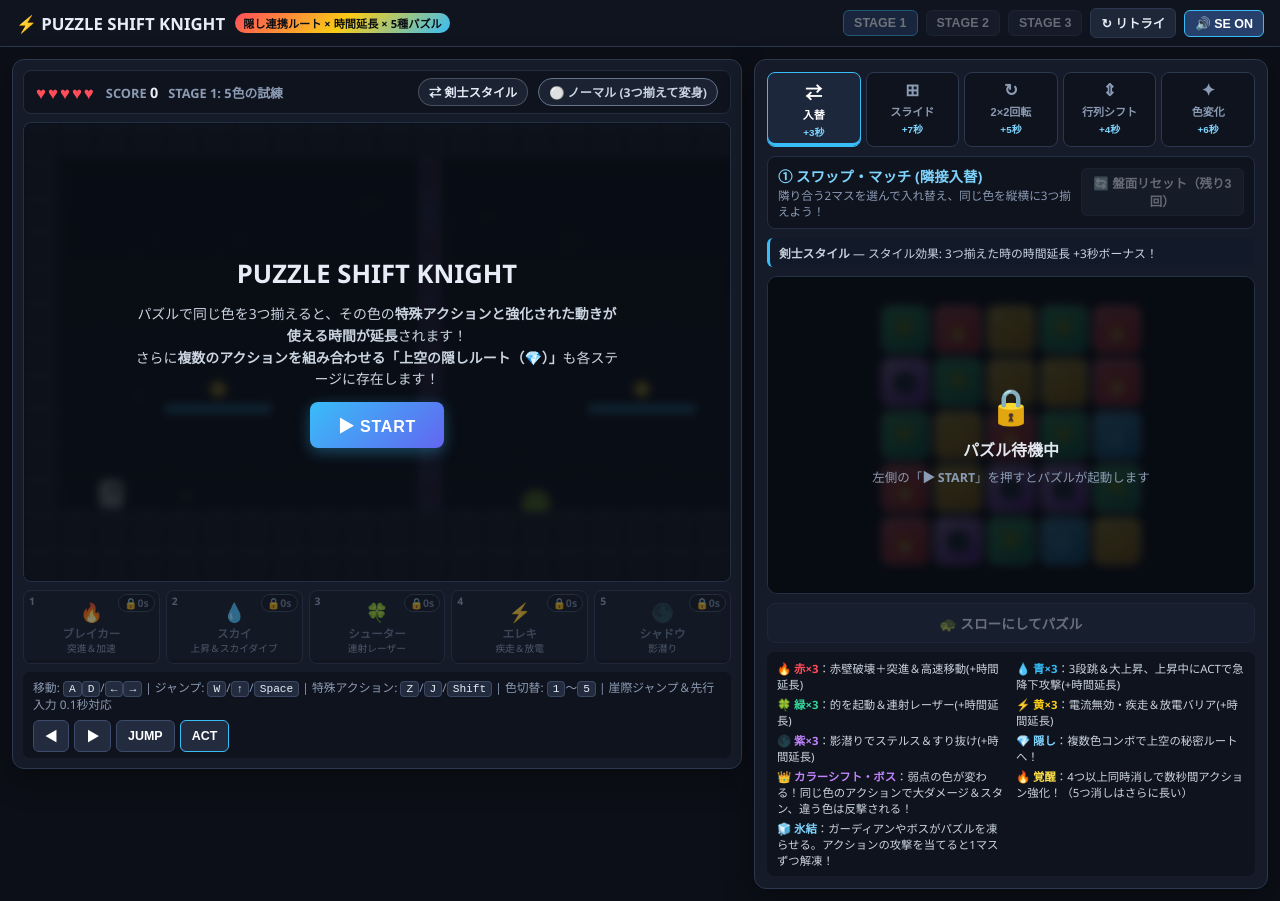
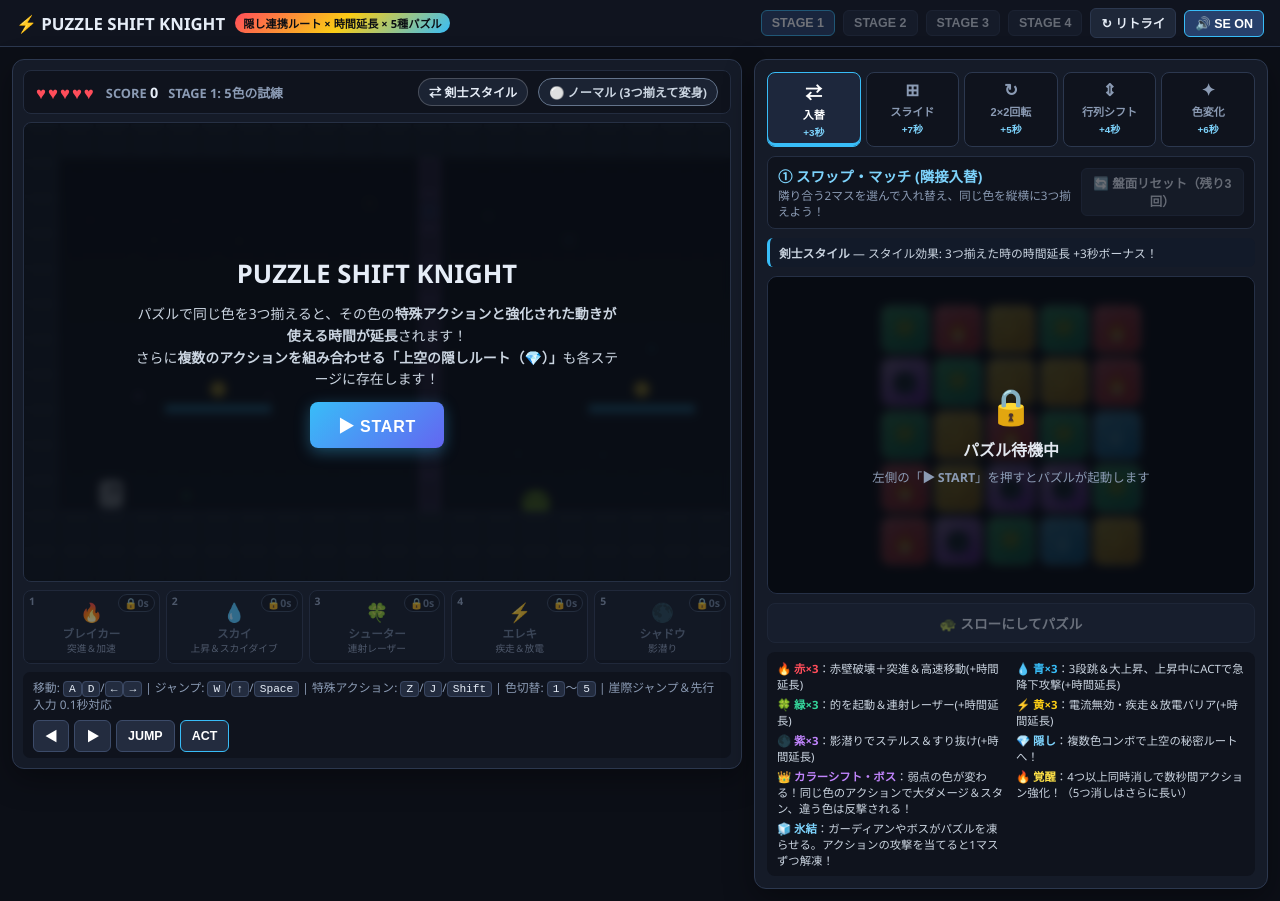
Before and after one commit to yoshimuraneo-netizen/puzzle-shift-knight, a plain HTML site: page index.html in a window 1280 px wide. Drawn offline with Linux system fonts and the light colour scheme.

Commit message:
Update PUZZLE SHIFT KNIGHT: add STAGE 4 final trial and move color-shift boss to stage 4

```diff
--- a/index.html
+++ b/index.html
@@ -680,6 +680,7 @@
     <button class="btn-sm active" id="btnStage1" disabled title="ステージ選択はできません" onclick="game.selectStage(0); this.blur()">STAGE 1</button>
     <button class="btn-sm" id="btnStage2" disabled title="ステージ選択はできません" onclick="game.selectStage(1); this.blur()">STAGE 2</button>
     <button class="btn-sm" id="btnStage3" disabled title="ステージ選択はできません" onclick="game.selectStage(2); this.blur()">STAGE 3</button>
+    <button class="btn-sm" id="btnStage4" disabled title="ステージ選択はできません" onclick="game.selectStage(3); this.blur()">STAGE 4</button>
     <button class="btn-sm" onclick="game.retryStage(); this.blur()">↻ リトライ</button>
     <button class="btn-sm active" id="btnSound" onclick="sfx.toggle(); this.blur()">🔊 SE ON</button>
   </div>
@@ -1823,11 +1824,28 @@ const STAGES = [
       '#     o      R     F     P  #            M     G   ###################  R                M    X  #',
       '#    ===     R           P  #     K      M     G   #                 #  R                M   ### #',
       '#            R     E     P  #   #####  F M     G   #          C  Y   #  R           W    M       #',
-      '#  @         R    ###    P  #          H M     G   #          #  Y   #  R   Q   o  ### E M   o   #',
+      '#  @         R    ###    P  #          H M     G   #          #  Y   #  R       o  ### E M   o   #',
       '#############R###########P###############M#####G####SSSSSS#####  Y###R##R################M########',
-      '##################################################################################################'
-    ]
-  }
+      '##################################################################################################',
+    ]},
+  {
+    name: 'STAGE 4: 最終の試練',
+    secretHint: '✨秘密ルート: 🌑紫影潜り → 💧青で大上昇 → 🍀緑で的撃ち → ⚡黄放電！',
+    map: [
+      '################################################################################################',
+      '            P         M         R         G           Y         P         M         R           ',
+      '            P         M         R         G           Y         P         M         R           ',
+      '            P         M         R         G           Y         P         M         R           ',
+      '            P         M         R         G           Y         P         M         R           ',
+      '            P         M         R         G           Y         P         M         R           ',
+      '            P         M   **    R         G        +  Y         P   oo    M         R           ',
+      '            P  oo     M  ====   R         G      **   Y  ? + B  P  ====   M    +    R           ',
+      '            P ====    M      F  R         G           Y  =====  P      F  M         R           ',
+      '            P         M  F      R  o      G           Y         P  F      M     o   R   o  +  o ',
+      '   @  o oE  P   K  E  M         R H E T   G  C E      Y   W  K  P    E    M   W  K  R    Q  X   ',
+      '############P#########M#########R#########G#####SSSSSSY#########P#########M##SSSSSS#R###########',
+      '################################################################################################',
+    ]}
 ];
 
 /* =========================================================
@@ -1842,7 +1860,7 @@ class ActionGame {
     this.TILE = 32;
     this.stageIndex = 0;
     this.score = 0;
-    this.stageScores = [0, 0, 0];
+    this.stageScores = Array(STAGES.length).fill(0);
     this.stageStartScore = 0;
     this.lastTotalScore = null;
     this.playFrames = 0;
@@ -1960,7 +1978,7 @@ class ActionGame {
         // 最終ステージをクリアして最初から遊ぶときはスコア・記録をリセットする
         if (this.stageIndex === STAGES.length - 1) {
           this.score = 0;
-          this.stageScores = [0, 0, 0];
+          this.stageScores = Array(STAGES.length).fill(0);
           this.playFrames = 0;
           if (window.puzzles) { puzzles.maxChain = 0; puzzles.moveCount = 0; }
         }
@@ -1983,14 +2001,14 @@ class ActionGame {
   // リトライ: 同じステージからやり直す(スコアは0に初期化する)
   retryStage() {
     this.score = 0;
-    this.stageScores = [0, 0, 0];
+    this.stageScores = Array(STAGES.length).fill(0);
     this.loadStage(this.stageIndex, false);
   }
 
   // ステージ選択: 選んだステージから新しく始める(前のスコアは加算されず0から)
   selectStage(idx) {
     this.score = 0;
-    this.stageScores = [0, 0, 0];
+    this.stageScores = Array(STAGES.length).fill(0);
     this.loadStage(idx, false);
   }
 
@@ -2001,12 +2019,12 @@ class ActionGame {
     this.puzzlePaused = false;
     if (showTitle) {
       this.score = 0;
-      this.stageScores = [0, 0, 0];
+      this.stageScores = Array(STAGES.length).fill(0);
       this.playFrames = 0;
       if (window.puzzles) { puzzles.maxChain = 0; puzzles.moveCount = 0; }
     }
     this.stageStartScore = this.score;
-    [1, 2, 3].forEach(n => document.getElementById('btnStage' + n).classList.toggle('active', idx === n - 1));
+    [1, 2, 3, 4].forEach(n => document.getElementById('btnStage' + n).classList.toggle('active', idx === n - 1));
 
     const data = STAGES[idx];
     document.getElementById('hudStageName').textContent = data.name;
@@ -2058,7 +2076,7 @@ class ActionGame {
         else if (ch === 'F') this.enemies.push({ type: 'drone', col: c, x: wx + 4, y: wy + 4, baseY: wy + 4, w: 24, h: 22, vx: 1.1, t: Math.random() * 6, hp: 1, maxHp: 1, hitCd: 0 });
         else if (ch === 'W') this.enemies.push({ type: 'guardian', col: c, x: wx, y: wy - 4, w: 32, h: 36, vx: -0.65, hp: 3, maxHp: 3, hitCd: 0, freezeCd: 600, charging: 0 });
         else if (ch === 'Q') {
-          // ステージ3終盤のカラーシフト・ボス(HP10・4秒ごとに弱点の色が変わる)
+          // 終盤のカラーシフト・ボス(HP10・4秒ごとに弱点の色が変わる)
           const b0 = 1 + Math.floor(Math.random() * 5);
           let b1 = 1 + Math.floor(Math.random() * 5);
           while (b1 === b0) b1 = 1 + Math.floor(Math.random() * 5);
@@ -2692,7 +2710,7 @@ class ActionGame {
       if (window.puzzles) puzzles.setActive(false);
       // 死亡時はスコアを0に初期化する(ステージごとの内訳もリセット)
       this.score = 0;
-      this.stageScores = [0, 0, 0];
+      this.stageScores = Array(STAGES.length).fill(0);
       this.stageStartScore = 0;
       this.updateHUD(true);
       this.screenFlash('#ef4444', 14);
@@ -3122,7 +3140,7 @@ class ActionGame {
     // ボス戦: 近づくと出現し、定期的にお邪魔ブロックを降らせて弾を撃つ
     const boss = this.boss;
     if (boss && !boss.dead) {
-      if (!boss.activated && this.stageIndex === 2 && Math.abs(p.x - boss.x) < 360) {
+      if (!boss.activated && Math.abs(p.x - boss.x) < 360) {
         boss.activated = true;
         boss.rainCd = 420;
         boss.shootCd = 90;
@@ -3258,10 +3276,11 @@ class ActionGame {
     const maxChain = window.puzzles ? puzzles.maxChain : 0;
     const moves = window.puzzles ? puzzles.moveCount : 0;
     const rankOf = (v) => v >= 4 ? 'S' : v >= 3 ? 'A' : v >= 2 ? 'B' : 'C';
-    const timeScore = timeSec <= 300 ? 4 : timeSec <= 480 ? 3 : timeSec <= 720 ? 2 : 1;
+    // 4ステージ分の目安(3ステージ時の4/3倍: タイムS 6:40/A 10:40/B 16:00、手数S 110/A 160/B 240)
+    const timeScore = timeSec <= 400 ? 4 : timeSec <= 640 ? 3 : timeSec <= 960 ? 2 : 1;
     const hpScore = hp >= 5 ? 4 : hp >= 4 ? 3 : hp >= 3 ? 2 : 1;
     const chainScore = maxChain >= 4 ? 4 : maxChain >= 3 ? 3 : maxChain >= 2 ? 2 : 1;
-    const moveScore = moves <= 80 ? 4 : moves <= 120 ? 3 : moves <= 180 ? 2 : 1;
+    const moveScore = moves <= 110 ? 4 : moves <= 160 ? 3 : moves <= 240 ? 2 : 1;
     const avg = (timeScore + hpScore + chainScore + moveScore) / 4;
     const rank = avg >= 3.5 ? 'S' : avg >= 2.5 ? 'A' : avg >= 1.5 ? 'B' : 'C';
     const mm = String(Math.floor(timeSec / 60)).padStart(2, '0');
@@ -3310,9 +3329,10 @@ class ActionGame {
       const bestLine = hs.isRecord
         ? `<b style="color:#fde047">🎉 NEW RECORD!</b>`
         : `ハイスコア: <b>${hs.prev ? hs.prev.score : this.score} pts</b>`;
+      const stageLines = this.stageScores.map((s, i) => `STAGE ${i + 1}: ${s} pts`).join('<br>');
       finalDesc =
         `全ステージ制覇おめでとうございます！<br><b style="color:#7dd3fc">FINAL RESULT</b><br>` +
-        `STAGE 1: ${this.stageScores[0]} pts<br>STAGE 2: ${this.stageScores[1]} pts<br>STAGE 3: ${this.stageScores[2]} pts<br>` +
+        stageLines + '<br>' +
         `最終トータルスコア: <b style="color:#fde047;font-size:1.15rem">${this.score} pts</b><br>` +
         `TIME ${r.timeStr}(${r.timeRank}) ／ HP ${r.hp}/5(${r.hpRank})<br>最大連鎖 ${r.maxChain}(${r.chainRank}) ／ パズル手数 ${r.moves}(${r.moveRank})<br>` +
         `ランク: <b style="color:#fde047;font-size:1.4rem">${r.rank}</b>　${bestLine}`;
```
